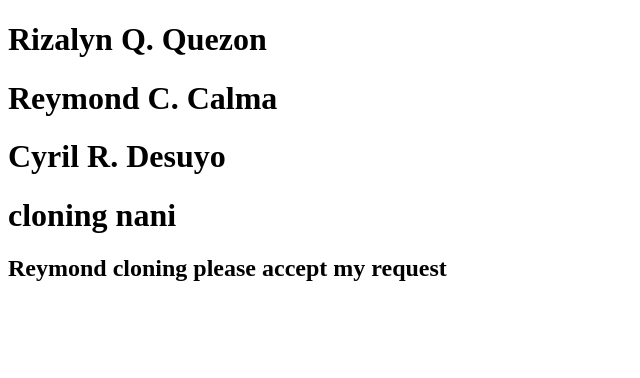
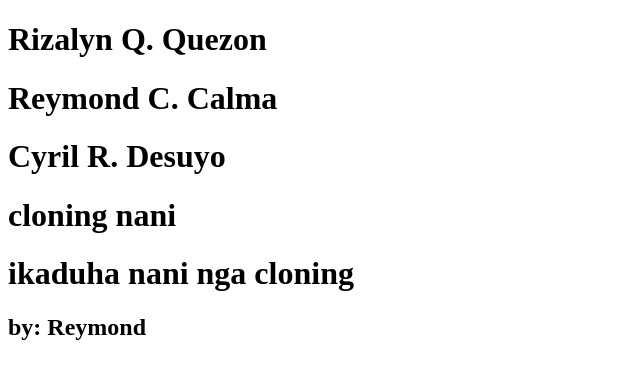
Before and after one commit to rizalyn123/project1, a plain HTML site: page homepage.html in a window 1280 px wide. Shown: the whole page, without its empty margins (0-640 px from the left). Drawn offline with Linux system fonts and the light colour scheme.

Commit message:
Reymond cloning

```diff
--- a/homepage.html
+++ b/homepage.html
@@ -12,6 +12,7 @@
     <h1>Cyril R. Desuyo</h1>
 
     <h1>cloning nani</h1>
-    <h2>Reymond cloning please accept my request</h2>
+    <h1>ikaduha nani nga cloning</h1>
+    <h2>by: Reymond</h2>
 </body>
 </html>
```
